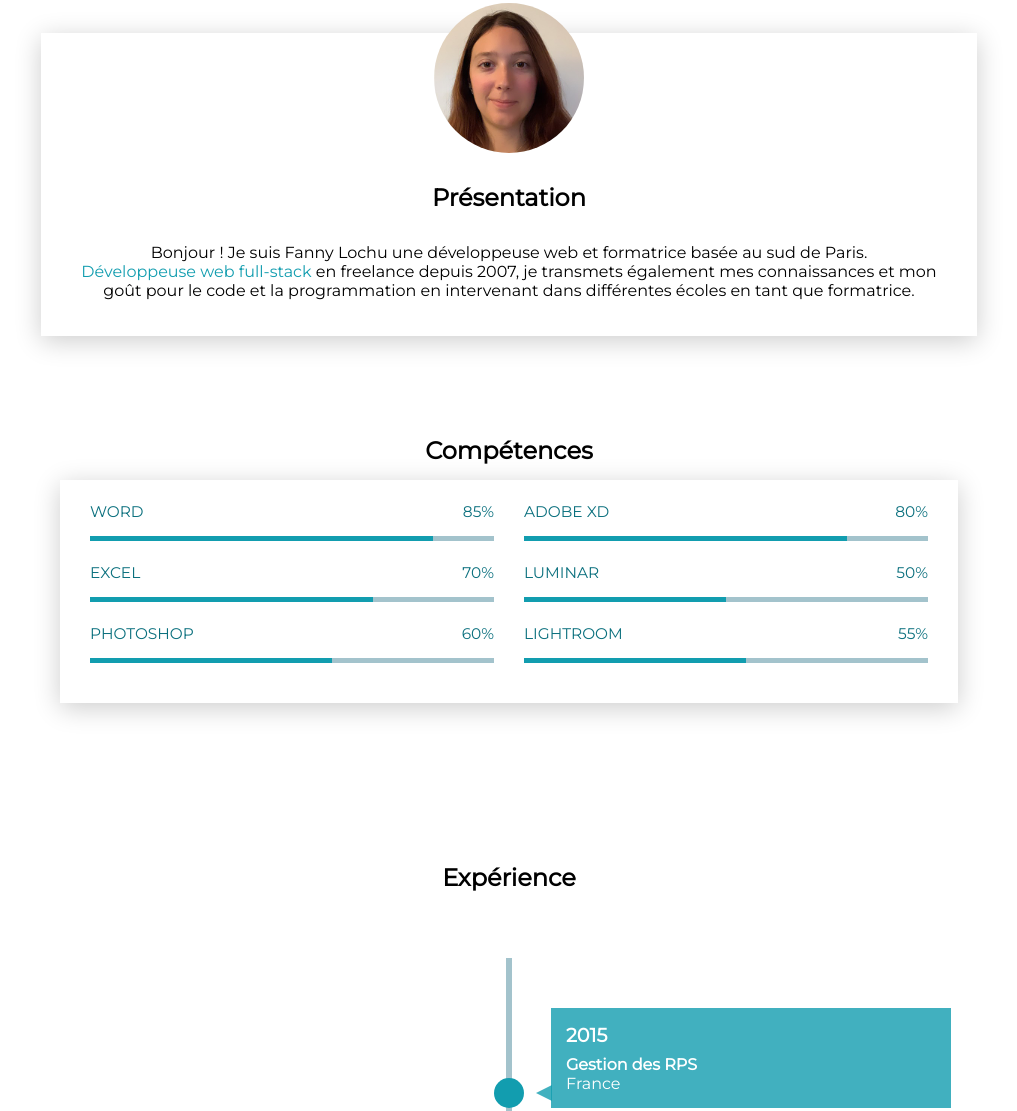
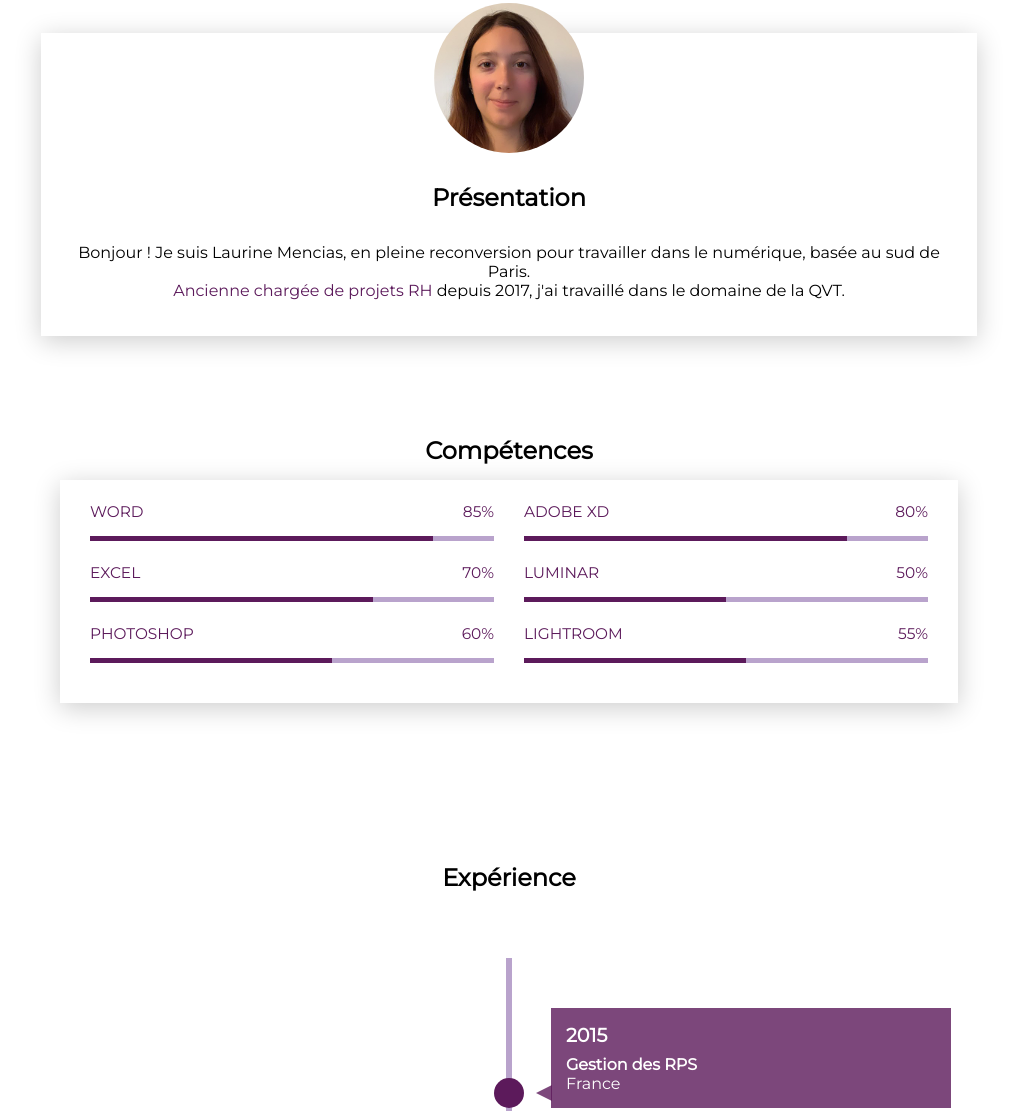
Before and after one commit to LaurineM18/code-decouverte, a website: page index.html in a window 1280 px wide. Shown: the part 587-1698 px from the top of the page, without its empty margins (131-1148 px from the left). Drawn offline with Linux system fonts and the light colour scheme.

Commit message:
Style et texte modifié

```diff
--- a/index.html
+++ b/index.html
@@ -19,9 +19,9 @@
         <img src="images/0.jpeg" alt="Photo de Laurine" />
         <h2>Présentation</h2>
         <p>
-            Bonjour ! Je suis Fanny Lochu une développeuse web et formatrice basée au sud de Paris.<br />
-            <a href="https://www.linkedin.com/in/fanny-lochu-886a8a12a/" target="_blank">Développeuse web full-stack</a>
-            en freelance depuis 2007, je transmets également mes connaissances et mon goût pour le code et la programmation en intervenant dans différentes écoles en tant que formatrice.
+            Bonjour ! Je suis Laurine Mencias, en pleine reconversion pour travailler dans le numérique, basée au sud de Paris.<br />
+            <a href="https://www.linkedin.com/in/laurine-mencias-8893baaa/" target="_blank">Ancienne chargée de projets RH</a>
+            depuis 2017, j'ai travaillé dans le domaine de la QVT.
         </p>
 
     </section>
--- a/styles.css
+++ b/styles.css
@@ -45,7 +45,7 @@ h2 {
   margin-bottom: 15px;
 }
 a {
-  color: #129daf;
+  color: #5C1A5B  ;
   text-decoration: none;
 }
 /* SKILLS
@@ -87,7 +87,7 @@ a {
 
 .progress-value,
 .progress-badge {
-  color: #0b707e;
+  color: #5C1A5B  ;
   font-size: 0.8571em;
   text-transform: uppercase;
 }
@@ -101,16 +101,16 @@ a {
 
 .progress {
   margin-top: 14px;
-	background: rgba(25, 105, 129, 0.4);
+	background: rgba(82, 25, 129, 0.4);
 }
 
 .progress {
-  background: rgba(25, 105, 129, 0.4);
+  background: rgba(82, 25, 129, 0.4);
 }
 
 .progress-bar {
   height: 5px;
-  background: #129daf;
+  background: #5C1A5B;
 }
 /* TIMELINE
 –––––––––––––––––––––––––––––––––––––––––––––––––– */
@@ -132,7 +132,7 @@ html {
   width: 6px;
   margin: 0 auto;
   padding-top: 50px;
-  background: rgba(25, 105, 129, 0.4);
+  background: rgba(82, 25, 129, 0.4);
   color: white;
 }
 
@@ -145,7 +145,7 @@ html {
   width: 30px;
   height: 30px;
   border-radius: 50%;
-  background: rgba(18, 157, 175, 1);
+  background: rgba(92, 26, 91 , 1);
 }
 
 .timeline .bubble {
@@ -153,7 +153,7 @@ html {
   bottom: 0;
   width: 400px;
   padding: 15px;
-  background: rgba(18, 157, 175, 0.8);
+  background: rgba(92, 26, 91, 0.8);
   box-sizing: border-box;
 }
 
@@ -173,7 +173,7 @@ html {
 .timeline ul li:nth-child(odd) .bubble::before {
   left: -15px;
   border-width: 8px 16px 8px 0;
-  border-color: transparent rgba(18, 157, 175, 0.8) transparent transparent;
+  border-color: transparent rgba(92, 26, 91, 0.8) transparent transparent;
 }
 
 .timeline ul li:nth-child(even) .bubble {
@@ -183,7 +183,7 @@ html {
 .timeline ul li:nth-child(even) .bubble::before {
   right: -15px;
   border-width: 8px 0 8px 16px;
-  border-color: transparent transparent transparent rgba(18, 157, 175, 0.8);
+  border-color: transparent transparent transparent rgba(92, 26, 91, 0.8);
 }
 
 time {
@@ -204,7 +204,7 @@ time {
 }
 
 .timeline ul li.in-view::after {
-  background: rgba(18, 157, 175, 1);
+  background: rgba(92, 26, 91, 1);
 }
 
 .timeline .bubble {
@@ -300,7 +300,7 @@ textarea {
   padding: 0 20px;
   min-width: 130px;
   height: 50px;
-  background-color: rgba(18, 157, 175, 1);
+  background-color: rgba(92, 26, 91, 1);
   border-radius: 5px;
   border: none;
   font-size: 16px;
```
